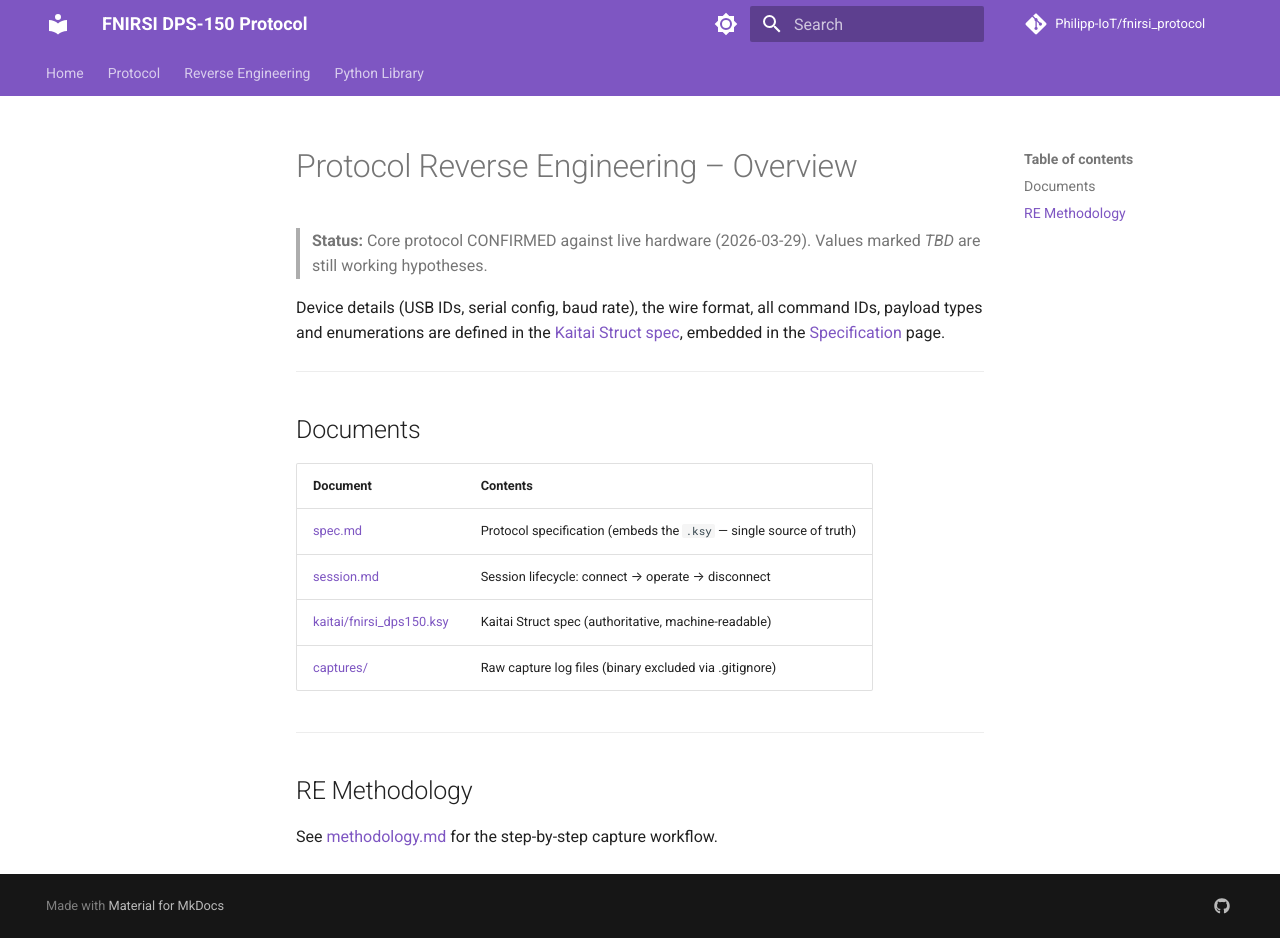
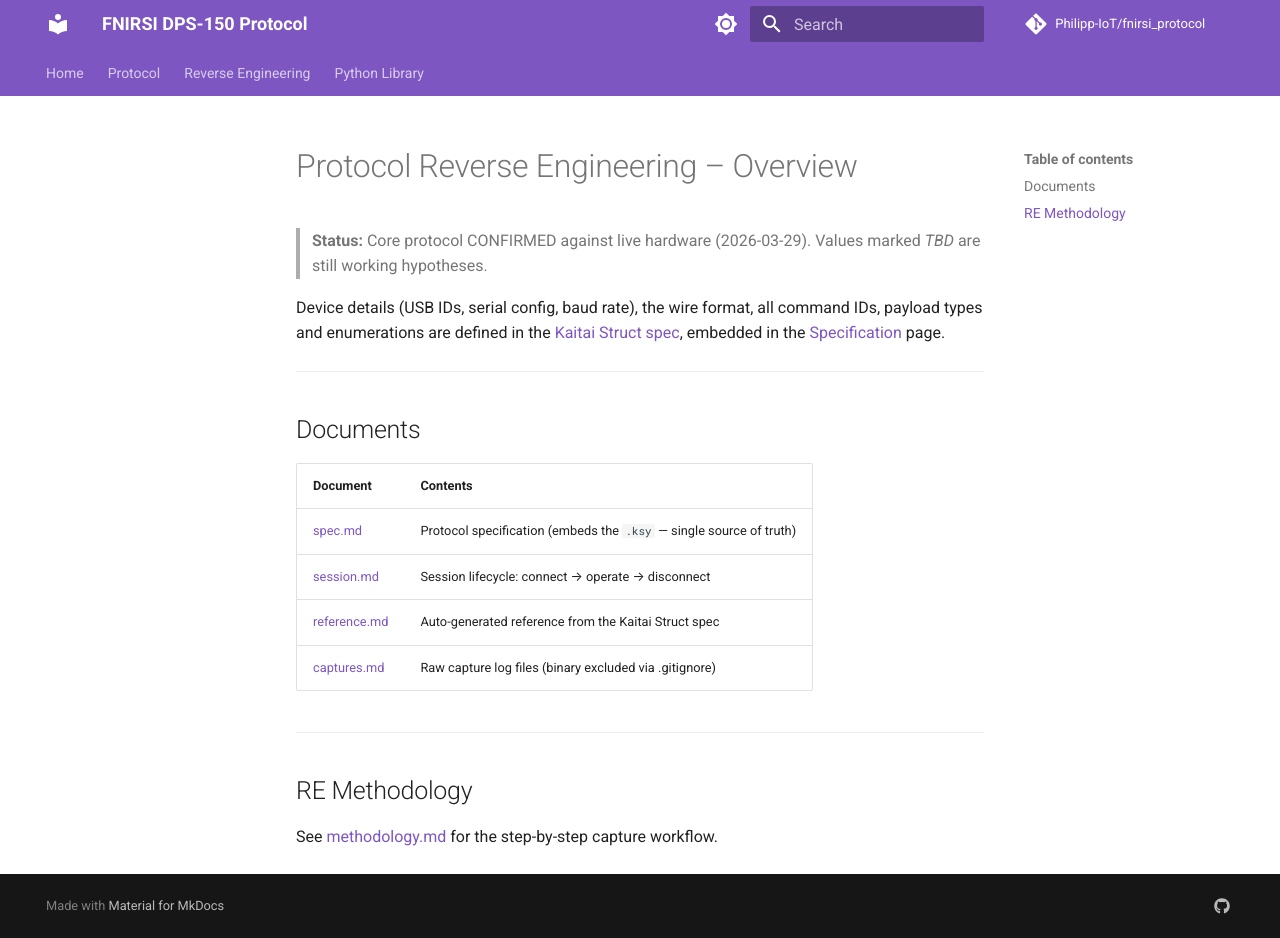
Before and after one commit to Philipp-IoT/fnirsi_protocol, an MkDocs documentation site: the page built from docs/protocol/README.md, in a window 1280 px wide and 938 px high. Built offline with MkDocs 1.6.1 and Material for MkDocs 9.7.7, drawn with Linux system fonts in a browser that asks for light colours; comment, search, counter and statistics services are not loaded.

Commit message:
docs: fix broken links in protocol/README.md for MkDocs strict mode

```diff
--- a/docs/protocol/README.md
+++ b/docs/protocol/README.md
@@ -5,7 +5,7 @@
 
 Device details (USB IDs, serial config, baud rate), the wire format, all
 command IDs, payload types and enumerations are defined in the
-[Kaitai Struct spec](kaitai/fnirsi_dps150.ksy), embedded in the
+[Kaitai Struct spec](reference.md), embedded in the
 [Specification](spec.md) page.
 
 ---
@@ -16,8 +16,8 @@
 |----------|----------|
 | [spec.md](spec.md) | Protocol specification (embeds the `.ksy` — single source of truth) |
 | [session.md](session.md) | Session lifecycle: connect → operate → disconnect |
-| [kaitai/fnirsi_dps150.ksy](kaitai/fnirsi_dps150.ksy) | Kaitai Struct spec (authoritative, machine-readable) |
-| [captures/](captures/) | Raw capture log files (binary excluded via .gitignore) |
+| [reference.md](reference.md) | Auto-generated reference from the Kaitai Struct spec |
+| [captures.md](captures.md) | Raw capture log files (binary excluded via .gitignore) |
 
 ---
 
```
